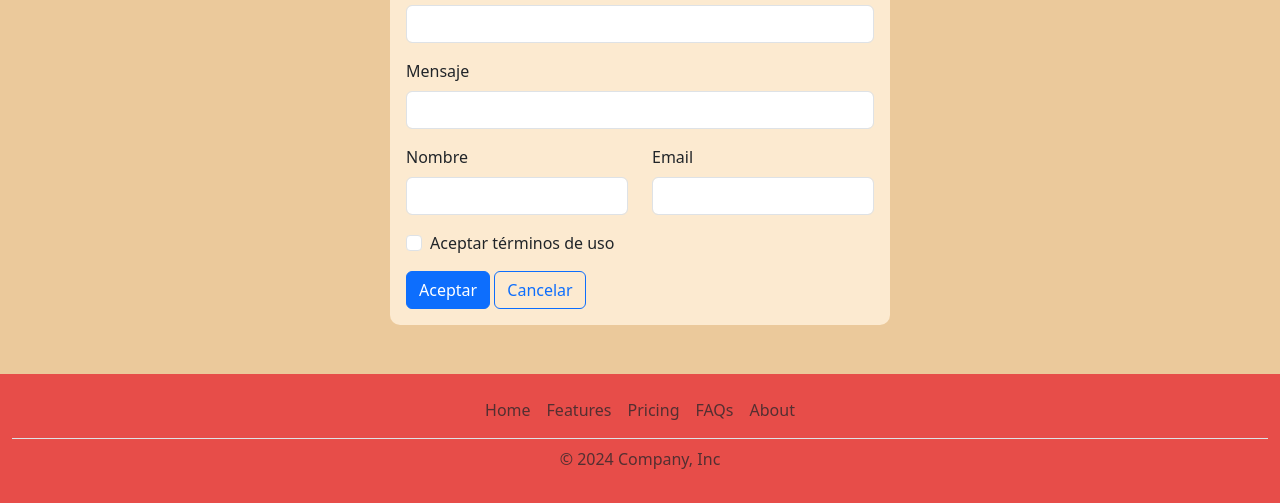
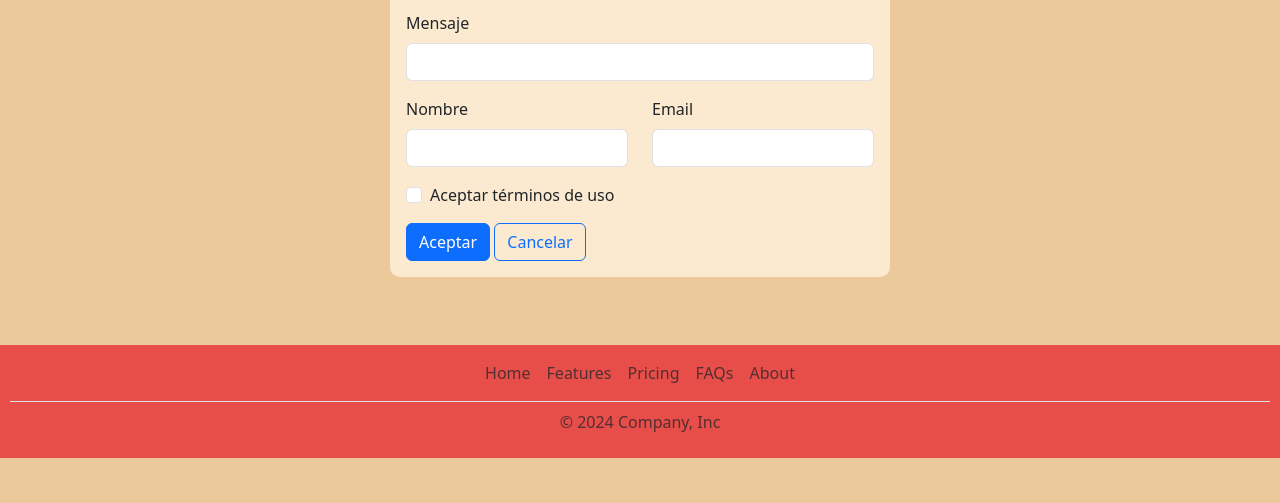
Before and after one commit to PeterMartEsc/construcciones-IP, a plain HTML site: page src/contact.html in a window 1280 px wide. Shown: the part 297-800 px from the top of the page. Drawn offline with nearby package versions, Linux system fonts and the light colour scheme.

Commit message:
Co-authored-by: IsmaelJos <IsmaelJos@users.noreply.github.com> feat(): cambios en el estilo del footer y contenido de los servicios

```diff
--- a/src/contact.html
+++ b/src/contact.html
@@ -57,7 +57,7 @@
     </header>
 
     <main>
-        <div class="principal-contact">
+        <div class="container my-5">
 
             <div class="row">
 
@@ -97,8 +97,7 @@
             </div>
         </div>
     </main>
-    <div class="container-fluid footer-custom fixed-bottom">
-        <footer class="py-2 my-2 ">
+    <footer class="py-2 footer-custom">
         <ul class="nav justify-content-center border-bottom pb-2 mb-2 ">
             <li class="nav-item"><a href="#" class="nav-link px-2 text-body-secondary">Home</a></li>
             <li class="nav-item"><a href="#" class="nav-link px-2 text-body-secondary">Features</a></li>
@@ -108,7 +107,6 @@
         </ul>
         <p class="text-center text-body-secondary">© 2024 Company, Inc</p>
     </footer>
-    </div>
     <script src="https://cdn.jsdelivr.net/npm/bootstrap@5.3.3/dist/js/bootstrap.bundle.min.js" integrity="sha384-YvpcrYf0tY3lHB60NNkmXc5s9fDVZLESaAA55NDzOxhy9GkcIdslK1eN7N6jIeHz" crossorigin="anonymous"></script>
 </body>
 </html>
--- a/src/styles/index.css
+++ b/src/styles/index.css
@@ -12,10 +12,13 @@
     width: 100%;
     color: white;
     text-align: center;
-}
 
-body{
-    background-color: #ebc99b;
+    /*position: fixed;
+    bottom: 0;
+    left: 0;
+    width: 100%;*/
+
+    padding: 10px;
 }
 
 .contact-form{
@@ -23,13 +26,17 @@ body{
 
     background-color: #fcead0;
     border-radius: 10px;
+}
+
+body{
+    background-color: #ebc99b;
+}
+
+main{
+    padding-bottom: 20px;
+}
 
 
-}
-
-.principal-contact{
-    padding-top: 80px;
-}
 
 /**
 C63939
```
Also changed, not shown: src/index.html (+1 -3 lines), src/servicios.html (+7 -2 lines). Lines whose indentation alone changed are shown as unchanged.
